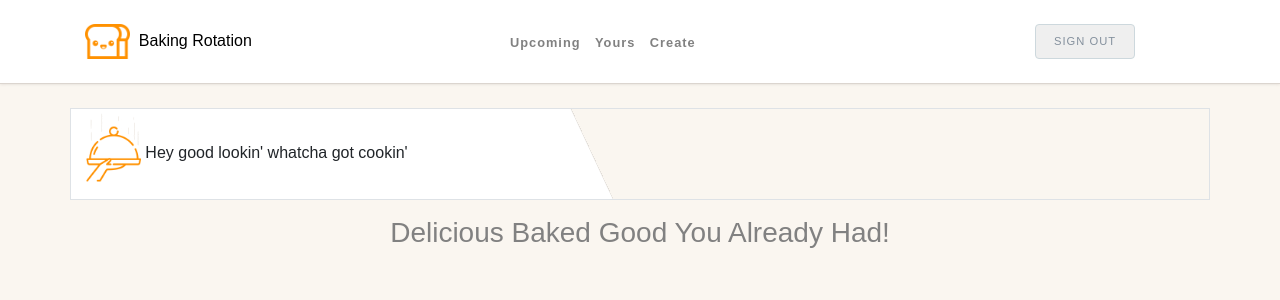
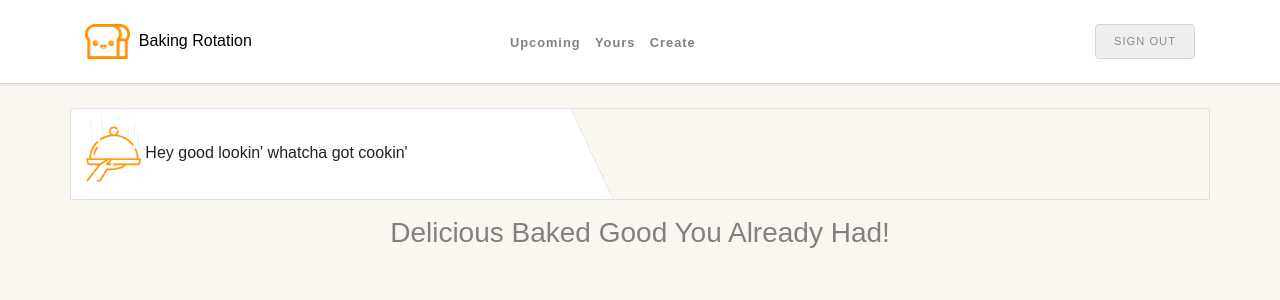
Before and after one commit to CarMin15/bakery_rotation, a Django app: page / in a window 1280 px wide. Shown: the top 300 px of the page. Run offline with Django 3.2, Linux system fonts and the light colour scheme; the visitor is signed in with stand-in values (Sample User, id 1); data that the repository does not hold is empty; some libraries are stand-ins or nearby versions; some web fonts are replaced.

Commit message:
Align sign out button

```diff
--- a/bakery_rotation/templates/baking_rotation/base.jinja
+++ b/bakery_rotation/templates/baking_rotation/base.jinja
@@ -23,7 +23,7 @@
               <li class="menu-links"><a href="/create">Create</a></li>
             </ul>
           </div>
-          <div class="header-menu col-2">
+          <div class="header-menu col-2 text-right">
             <a href="{% url 'logout' %}">
               <button type="button" class="btn text-uppercase menu-button">Sign Out</button>
             </a>
```
